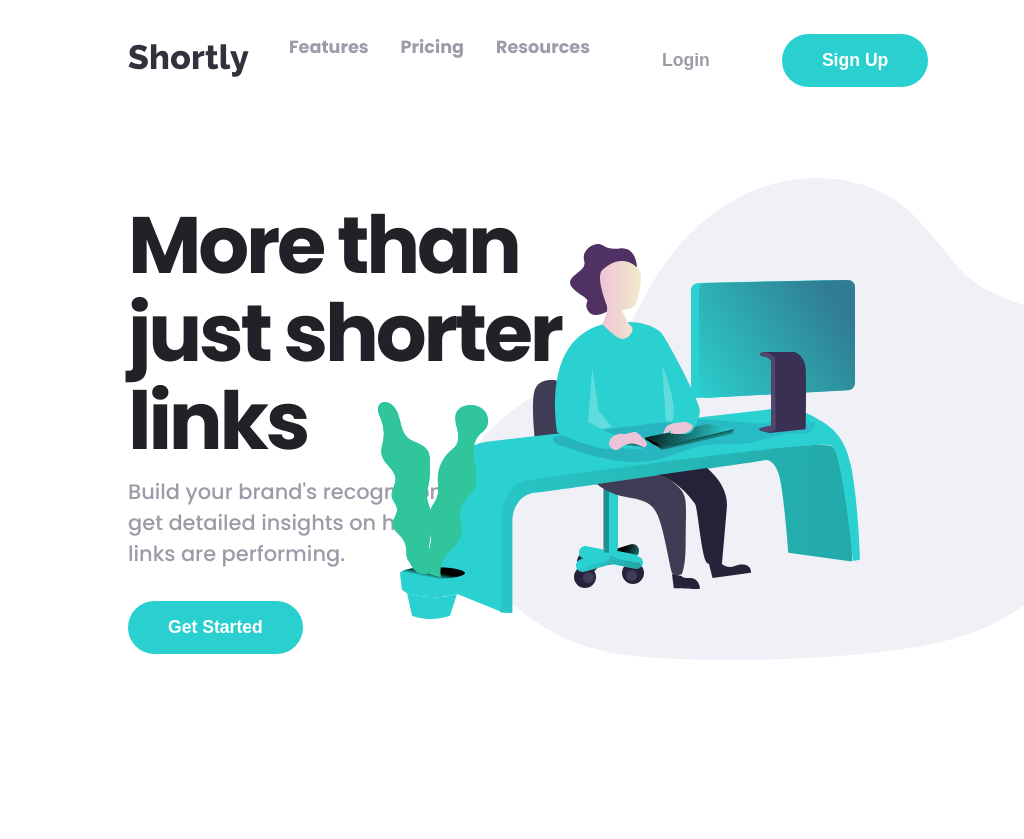
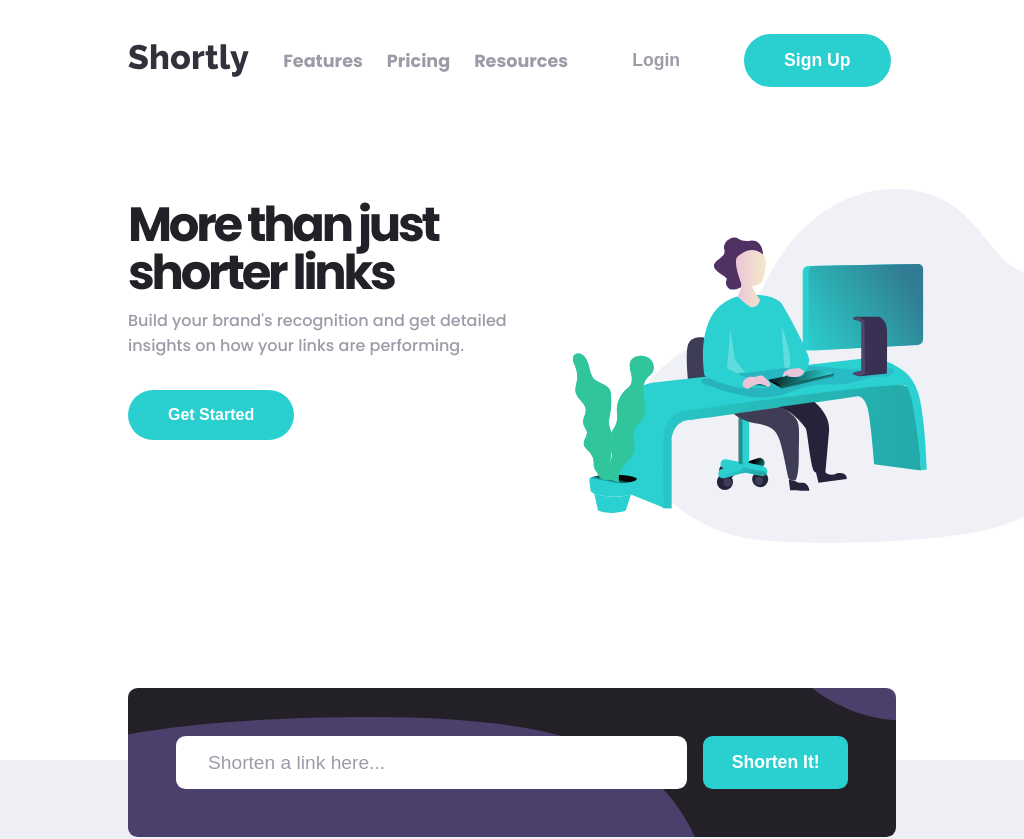
Before and after one commit to slekstut/url-shortening-api-master, a Vue app: page / in a window 1024 px wide. Shown: the top 839 px of the page. Built offline with nearby package versions, Linux system fonts and the light colour scheme.

Commit message:
navbar space between items

```diff
--- a/src/components/Navbar.vue
+++ b/src/components/Navbar.vue
@@ -1,8 +1,7 @@
 <template>
   <nav>
     <div class="nav-left">
-      <div class="logo"><img src="../assets/images/logo.svg" alt="" /></div>
-      <div>
+        <div class="logo"><img src="../assets/images/logo.svg" alt="" /></div>
         <ul :class="{ 'active-mobile-menu': activeMobileMenu }">
           <li>Features</li>
           <li>Pricing</li>
@@ -22,7 +21,6 @@
             >
           </li>
         </ul>
-      </div>
     </div>
     <div class="menu-icon" @click="activeMobileMenu = !activeMobileMenu">
       <span class="line"></span>
@@ -53,23 +51,28 @@ nav {
   position: relative;
   display: flex;
   align-items: center;
-  justify-content: space-between;
   padding: 1rem 0;
   width: 75%;
   margin: 0 auto;
   .nav-left {
+    width: 100%;
     display: flex;
+    justify-content: flex-start;
+    align-items: center;
     .logo {
+      width: 15%;
       display: flex;
       align-items: center;
-      justify-content: center;
+      justify-content: flex-start;
     }
     ul {
+      width: 85%;
       display: flex;
+      align-items: center;
       list-style: none;
       li {
+        margin-right: 1.5rem;
         font-size: 1.1rem;
-        margin-right: 2rem;
         color: $grayishViolet;
         font-weight: 700;
         text-transform: capitalize;
@@ -80,12 +83,6 @@ nav {
           transition: transform 0.4s ease-in-out;
         }
       }
-    }
-  }
-  .auth-btns {
-    display: flex;
-    button:first-child {
-      margin-right: 0.5rem;
     }
   }
   .menu-icon {
@@ -147,9 +144,6 @@ nav {
         }
       }
     }
-    .auth-btns {
-      display: flex;
-    }
     .menu-icon {
       display: flex;
       position: absolute;
--- a/src/views/About.vue
+++ b/src/views/About.vue
@@ -350,7 +350,7 @@ export default {
   border: red 2px solid !important;
 }
 
-@media only screen and (max-width: 415px) {
+@media only screen and (max-width: 768px) {
   .container {
     .wrapper {
       width: 100%;
@@ -363,6 +363,12 @@ export default {
             input {
               padding: 1rem;
             }
+            input::placeholder {
+              font-size: .8rem;
+            }
+            .active-btn {
+              font-size: .8rem;
+            }
           }
         }
       }
@@ -374,6 +380,7 @@ export default {
           div {
             width: 100%;
             display: flex;
+            flex-direction: column;
             justify-content: space-between;
             div {
               display: flex;
--- a/src/views/Home.vue
+++ b/src/views/Home.vue
@@ -98,8 +98,8 @@ header {
   }
 }
 
-@media only screen and (max-width: 415px) {
-   header {
+@media only screen and (max-width: 768px) {
+  header {
     .main-text {
       margin-top: 2rem;
       h1 {
@@ -112,4 +112,29 @@ header {
     }
   }
 }
+
+@media only screen and (min-width: 769px) and (max-width: 1023px) {
+  header {
+    img {
+      max-width: 60%;
+    }
+  }
+}
+
+@media only screen and (min-width: 1024px) and (max-width: 1199px) {
+  header {
+   .main-text {
+      h1 {
+        font-size: 3rem;
+        line-height: 1;
+      }
+      p, .active-btn {
+        font-size: 1rem;
+      }
+    }
+    img {
+      max-width: 70%;
+    }
+  }
+}
 </style>
```
